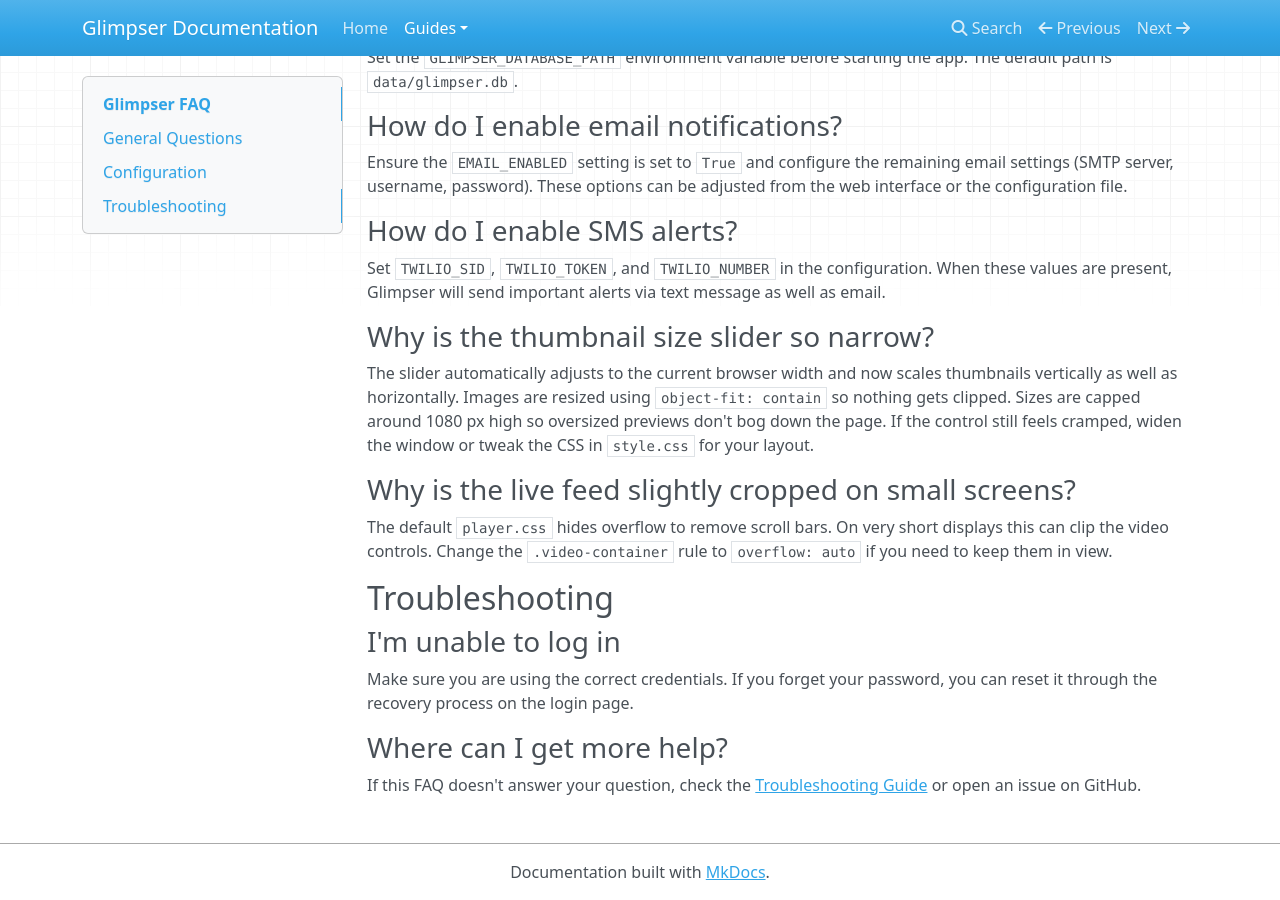
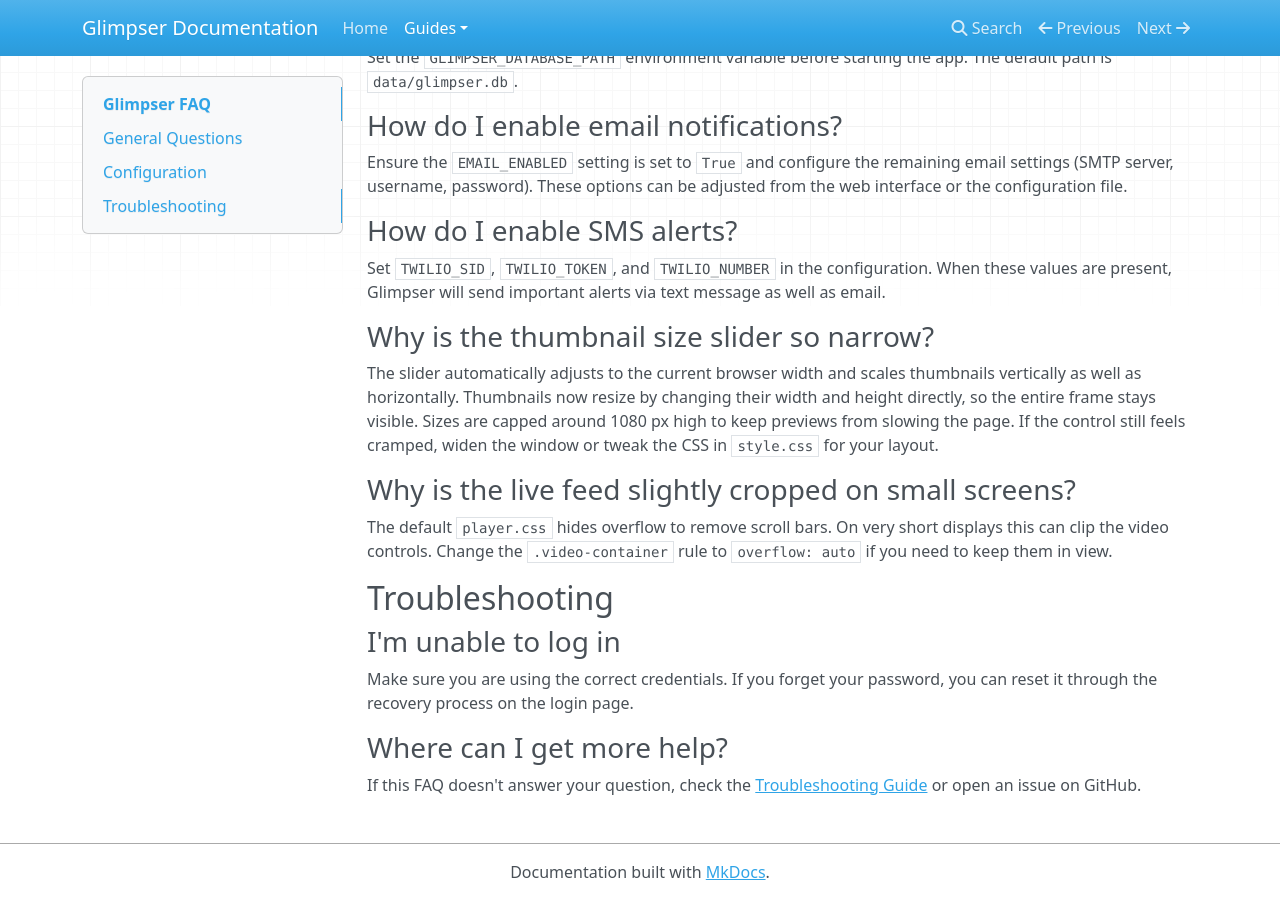
Before and after one commit to KristopherKubicki/glimpser, an MkDocs documentation site: the page built from docs/faq.md, in a window 1280 px wide and 900 px high, scrolled down 557 px. Built offline with MkDocs 1.6.1, drawn with Linux system fonts in a browser that asks for light colours; nearby versions of some CDN libraries.

Commit message:
fix: remove video scaling transform

```diff
--- a/app/static/css/style.css
+++ b/app/static/css/style.css
@@ -287,15 +287,14 @@
     display: block;
 }
 
+
 .templateDiv video {
     position: absolute;
     top: 0;
     left: 0;
     width: 100%;
     height: 100%;
-    object-fit: contain; /* Scale video without cropping */
-    transform-origin: 0 0; /* Prevent viewport from shifting */
-    transform: scale(var(--tile-scale, 1));
+    object-fit: contain; /* Show entire frame */
 }
 
 /* Maintain aspect ratio without cropping */
--- a/docs/faq.md
+++ b/docs/faq.md
@@ -24,7 +24,7 @@
 ### How do I enable SMS alerts?
 Set `TWILIO_SID`, `TWILIO_TOKEN`, and `TWILIO_NUMBER` in the configuration. When these values are present, Glimpser will send important alerts via text message as well as email.
 ### Why is the thumbnail size slider so narrow?
-The slider automatically adjusts to the current browser width and now scales thumbnails vertically as well as horizontally. Images are resized using `object-fit: contain` so nothing gets clipped. Sizes are capped around 1080&nbsp;px high so oversized previews don't bog down the page. If the control still feels cramped, widen the window or tweak the CSS in `style.css` for your layout.
+The slider automatically adjusts to the current browser width and scales thumbnails vertically as well as horizontally. Thumbnails now resize by changing their width and height directly, so the entire frame stays visible. Sizes are capped around 1080&nbsp;px high to keep previews from slowing the page. If the control still feels cramped, widen the window or tweak the CSS in `style.css` for your layout.
 
 
 ### Why is the live feed slightly cropped on small screens?
```
Also changed, not shown: docs/responsive_design.md (+1 -1 lines).
